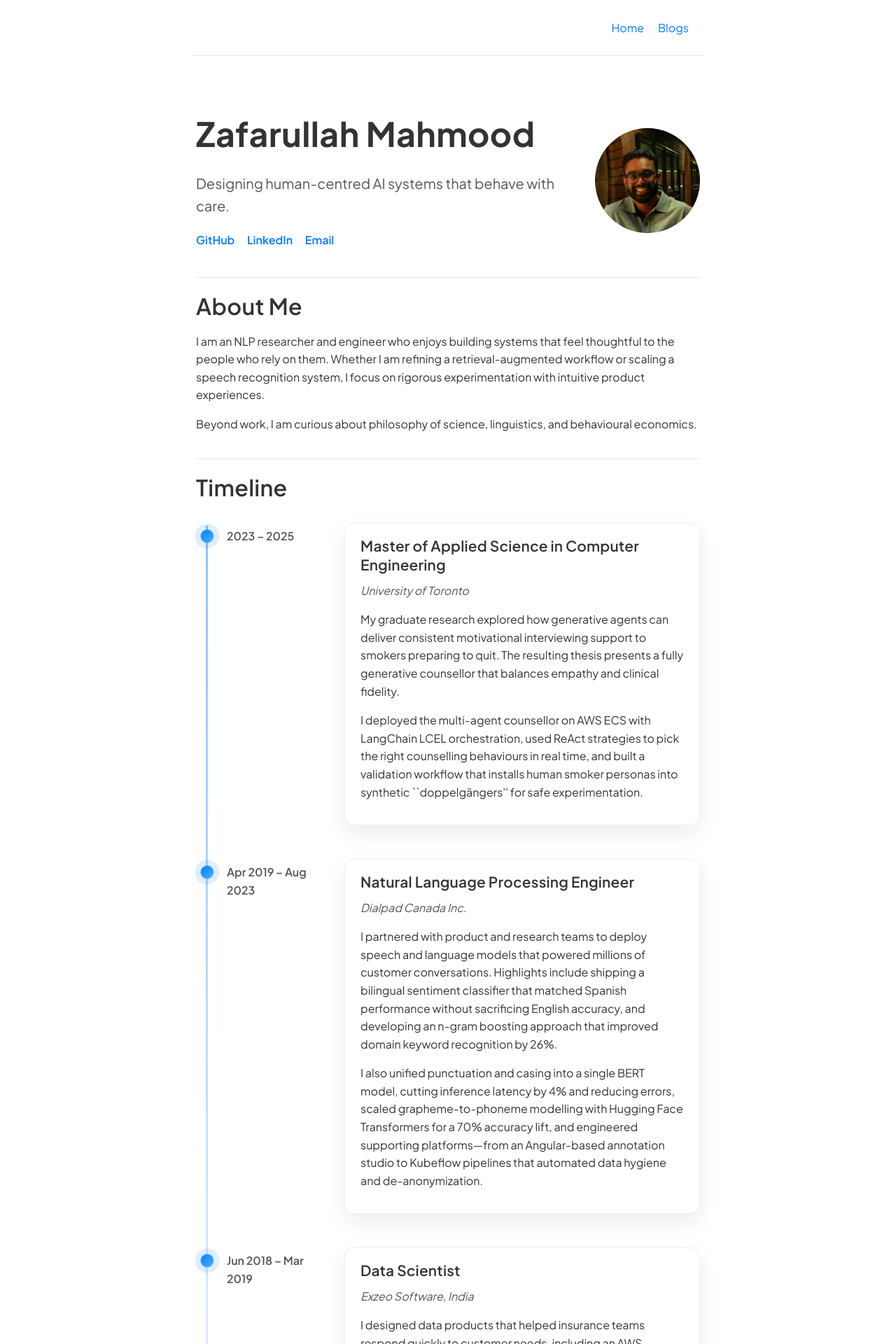
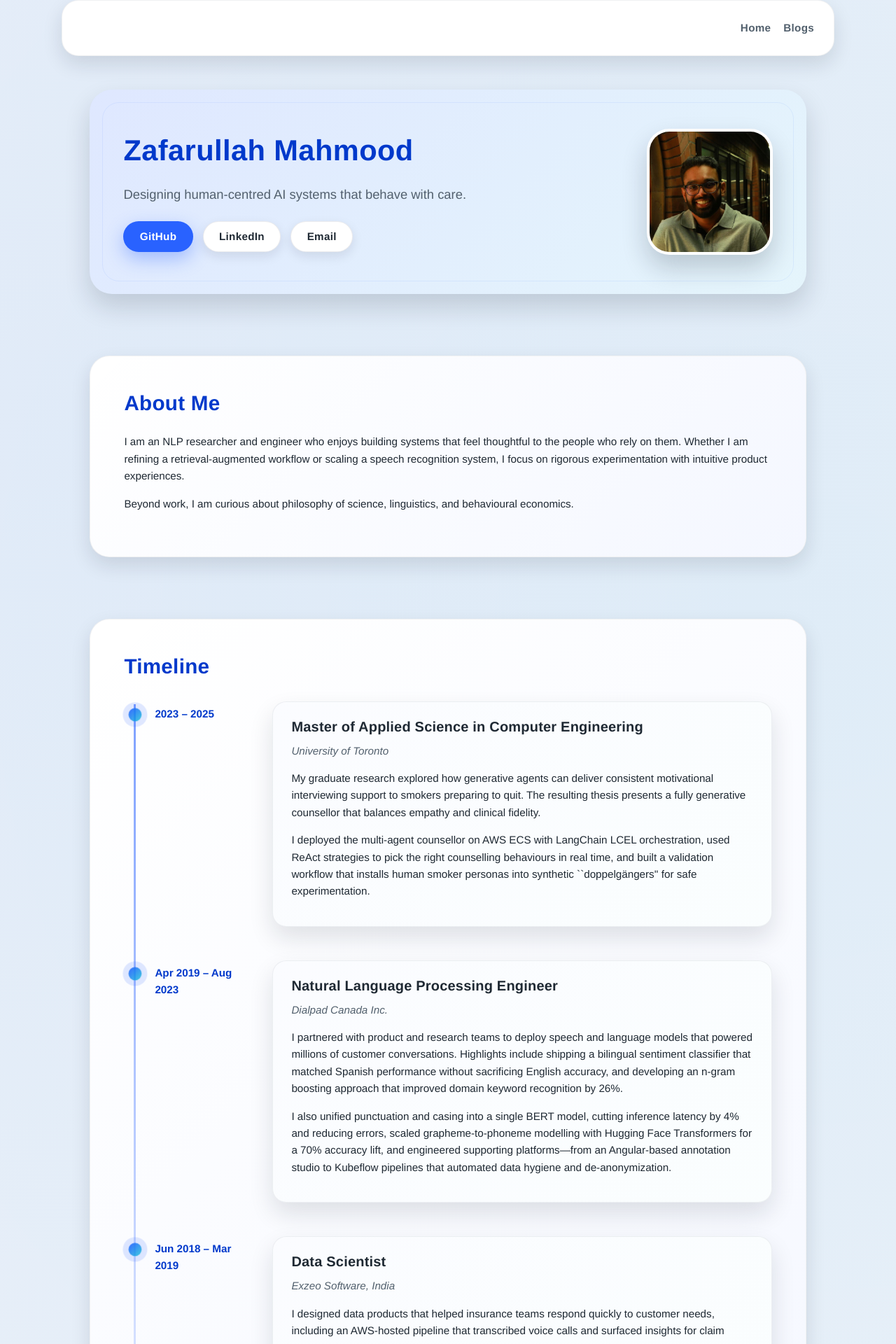
Before and after one commit to zaffnet/zaffnet.github.io, a Jekyll site: the page built from index.html, in a window 1280 px wide. Shown: the top 1920 px of the page at 70% size. Built offline with Jekyll 4.4.1, drawn with Linux system fonts in a browser that asks for light colours.

Commit message:
Refresh home page styling with material design palette

```diff
--- a/_layouts/default.html
+++ b/_layouts/default.html
@@ -6,9 +6,6 @@
   <title>{{ page.title }} | {{ site.title }}</title>
   <link rel="stylesheet" href="{{ "/assets/css/style.css" | relative_url }}">
   <link rel="stylesheet" href="{{ "/assets/css/syntax.css" | relative_url }}">
-  <link rel="preconnect" href="https://fonts.googleapis.com">
-  <link rel="preconnect" href="https://fonts.gstatic.com" crossorigin>
-  <link href="https://fonts.googleapis.com/css2?family=Plus+Jakarta+Sans:wght@300;400;500;600;700&display=swap" rel="stylesheet">
   <link rel="icon" type="image/svg+xml" href="{{ "/assets/favicon.svg" | relative_url }}">
   <link rel="icon" type="image/png" sizes="32x32" href="{{ "/assets/favicon-32.png" | relative_url }}">
   <link rel="icon" type="image/png" sizes="192x192" href="{{ "/assets/favicon-512.png" | relative_url }}">
--- a/assets/css/style.css
+++ b/assets/css/style.css
@@ -1,20 +1,31 @@
 /* General styles */
 :root {
-  --text-primary: #333;
-  --text-secondary: #555;
-  --background-primary: #fff;
-  --accent-color: #007aff;
-  --border-color: #e5e5e5;
+  --text-primary: #1f2933;
+  --text-secondary: #52606d;
+  --background-primary: #f3f5f9;
+  --surface-color: #ffffff;
+  --surface-tinted: #f8faff;
+  --accent-color: #2962ff;
+  --accent-color-strong: #0039cb;
+  --accent-color-soft: rgba(41, 98, 255, 0.12);
+  --border-color: rgba(15, 23, 42, 0.08);
   --header-height: 80px;
-  --font-family-base: 'Plus Jakarta Sans', 'Inter', -apple-system, BlinkMacSystemFont, 'Segoe UI', Roboto, 'Helvetica Neue', Arial, sans-serif;
-  --font-family-heading: 'Plus Jakarta Sans', 'Inter', -apple-system, BlinkMacSystemFont, 'Segoe UI', Roboto, 'Helvetica Neue', Arial, sans-serif;
+  --shadow-1: 0 12px 28px rgba(15, 23, 42, 0.12);
+  --shadow-2: 0 18px 36px rgba(15, 23, 42, 0.16);
+  --font-family-base: 'Helvetica Neue', 'Calibri Light', 'Roboto', sans-serif;
+  --font-family-heading: 'Helvetica Neue', 'Calibri Light', 'Roboto', sans-serif;
+  color-scheme: light;
 }
 
 body {
   font-family: var(--font-family-base);
   line-height: 1.6;
   color: var(--text-primary);
-  background-color: var(--background-primary);
+  font-size: 0.95rem;
+  background: radial-gradient(circle at 10% 10%, rgba(41, 98, 255, 0.06), transparent 60%),
+    radial-gradient(circle at 90% 15%, rgba(0, 184, 212, 0.05), transparent 55%),
+    radial-gradient(circle at 20% 90%, rgba(255, 138, 101, 0.05), transparent 65%),
+    var(--background-primary);
   margin: 0;
   padding: 0;
   -webkit-font-smoothing: antialiased;
@@ -29,9 +40,9 @@ body {
 }
 
 .container > header {
-  width: 60vw;
+  width: min(90vw, 1200px);
   margin: 0 auto;
-  padding: 0 20px;
+  padding: 0 1.5rem;
   box-sizing: border-box;
 }
 
@@ -39,8 +50,12 @@ body {
 .container > footer {
   width: min(90vw, 1200px);
   margin: 0 auto;
-  padding: 0 20px;
+  padding: 0 1.5rem;
   box-sizing: border-box;
+}
+
+main {
+  padding: 48px 0 72px;
 }
 
 a {
@@ -49,13 +64,18 @@ a {
 }
 
 a:hover {
-  text-decoration: underline;
+  text-decoration: none;
 }
 
-h1 { font-size: 2.5rem; }
-h2 { font-size: 2rem; }
-h3 { font-size: 1.5rem; }
-h4, h5, h6 { font-size: 1.25rem; }
+a:focus-visible {
+  outline: 2px solid var(--accent-color);
+  outline-offset: 2px;
+}
+
+h1 { font-size: 2.35rem; }
+h2 { font-size: 1.85rem; }
+h3 { font-size: 1.4rem; }
+h4, h5, h6 { font-size: 1.15rem; }
 
 h1, h2, h3, h4, h5, h6 {
   font-family: var(--font-family-heading);
@@ -71,6 +91,8 @@ header {
   height: var(--header-height);
   display: flex;
   justify-content: center;
+  align-items: center;
+  padding: 12px 0 0;
 }
 
 header nav {
@@ -78,10 +100,13 @@ header nav {
   justify-content: space-between;
   align-items: center;
   height: 100%;
-  width: 60vw;
-  padding: 0 20px;
+  width: min(90vw, 1200px);
+  padding: 0 28px;
   box-sizing: border-box;
-  border-bottom: 1px solid var(--border-color);
+  background: var(--surface-color);
+  border: 1px solid rgba(15, 23, 42, 0.06);
+  border-radius: 24px;
+  box-shadow: var(--shadow-1);
 }
 
 .nav-logo {
@@ -102,21 +127,30 @@ header nav ul {
   margin: 0;
   padding: 0;
   display: flex;
-  gap: 20px;
+  gap: 18px;
 }
 
-/* Main content */
-main {
-  padding: 40px 0;
+header nav a {
+  color: var(--text-secondary);
+  font-weight: 600;
+  letter-spacing: 0.02em;
+  transition: color 0.2s ease, transform 0.2s ease;
+}
+
+header nav a:hover,
+header nav a:focus-visible {
+  color: var(--accent-color);
+  transform: translateY(-1px);
 }
 
 /* Footer */
 footer {
   text-align: center;
-  padding: 40px 0;
-  border-top: 1px solid var(--border-color);
+  padding: 48px 0;
+  border-top: 1px solid rgba(15, 23, 42, 0.08);
   color: var(--text-secondary);
   font-size: 0.9rem;
+  background: linear-gradient(135deg, rgba(41, 98, 255, 0.05), rgba(0, 184, 212, 0.05));
 }
 
 footer p {
@@ -129,49 +163,93 @@ footer a {
 
 /* New Homepage Styles */
 .intro-section {
+  position: relative;
   display: flex;
   align-items: center;
-  padding: 40px 0;
-  gap: 40px;
+  gap: 48px;
   flex-wrap: wrap;
+  padding: 56px clamp(1.5rem, 4vw, 3rem);
+  border-radius: 32px;
+  background: linear-gradient(135deg, rgba(41, 98, 255, 0.12), rgba(0, 184, 212, 0.08))
+      var(--surface-tinted);
+  box-shadow: var(--shadow-2);
+  overflow: hidden;
+}
+
+.intro-section::after {
+  content: "";
+  position: absolute;
+  inset: 18px;
+  border-radius: 24px;
+  border: 1px solid rgba(41, 98, 255, 0.08);
+  pointer-events: none;
 }
 
 .intro-text {
   flex: 1 1 360px;
   min-width: 0;
+  position: relative;
+  z-index: 1;
 }
 
 .intro-text h1 {
   margin-top: 0;
-  font-size: 3rem;
+  font-size: 2.6rem;
   font-weight: 700;
+  color: var(--accent-color-strong);
 }
 
 .intro-text .subtitle {
-  font-size: 1.25rem;
+  font-size: 1.15rem;
   color: var(--text-secondary);
+  max-width: 32rem;
 }
 
 .intro-description {
-  margin-top: 1.2rem;
-  font-size: 1.05rem;
+  margin-top: 1rem;
+  font-size: 1rem;
   color: var(--text-secondary);
 }
 
 .contact-links {
-  margin-top: 20px;
+  margin-top: 24px;
+  display: flex;
+  flex-wrap: wrap;
+  gap: 14px;
 }
 
 .contact-links a {
-  margin-right: 15px;
+  display: inline-flex;
+  align-items: center;
+  justify-content: center;
+  padding: 0.55rem 1.4rem;
+  border-radius: 999px;
   font-weight: 600;
+  letter-spacing: 0.02em;
+  border: 1px solid rgba(15, 23, 42, 0.08);
+  box-shadow: 0 6px 16px rgba(15, 23, 42, 0.1);
+  background: var(--surface-color);
+  color: var(--text-primary);
+  transition: transform 0.2s ease, box-shadow 0.2s ease, background-color 0.2s ease;
 }
 
-.intro-image img {
-  width: 150px;
-  height: 150px;
-  border-radius: 50%;
-  object-fit: cover;
+.contact-links a:first-child {
+  background: var(--accent-color);
+  color: #fff;
+  border-color: transparent;
+  box-shadow: 0 10px 26px rgba(41, 98, 255, 0.35);
+}
+
+.contact-links a:hover,
+.contact-links a:focus-visible {
+  transform: translateY(-2px);
+  box-shadow: 0 14px 32px rgba(15, 23, 42, 0.16);
+}
+
+.contact-links a:first-child:hover,
+.contact-links a:first-child:focus-visible {
+  background: var(--accent-color-strong);
+  box-shadow: 0 16px 34px rgba(41, 98, 255, 0.4);
 }
 
 .intro-image {
@@ -179,15 +257,50 @@ footer a {
   display: flex;
   justify-content: center;
   min-width: 150px;
+  position: relative;
+  z-index: 1;
+}
+
+.intro-image img {
+  width: 172px;
+  height: 172px;
+  border-radius: 32px;
+  object-fit: cover;
+  box-shadow: 0 18px 36px rgba(15, 23, 42, 0.2);
+  border: 4px solid rgba(255, 255, 255, 0.9);
+  background: #fff;
 }
 
 .content-section {
-  padding: 20px 0;
-  border-top: 1px solid var(--border-color);
+  position: relative;
+  margin-top: clamp(32px, 5vw, 56px);
+  padding: 48px clamp(1.5rem, 4vw, 3rem);
+  border-radius: 28px;
+  background: var(--surface-color);
+  border: 1px solid rgba(15, 23, 42, 0.06);
+  box-shadow: var(--shadow-1);
+  overflow: hidden;
+}
+
+.content-section::before {
+  content: "";
+  position: absolute;
+  inset: 0;
+  background: linear-gradient(135deg, transparent, rgba(41, 98, 255, 0.05));
+  pointer-events: none;
 }
 
 .content-section h2 {
+  position: relative;
   margin-top: 0;
+  margin-bottom: 1.5rem;
+  font-weight: 700;
+  color: var(--accent-color-strong);
+}
+
+.content-section > * {
+  position: relative;
+  z-index: 1;
 }
 
 /* Timeline */
@@ -199,6 +312,7 @@ footer a {
   --timeline-line-width: 3px;
   --timeline-marker-diameter: 18px;
   padding-left: var(--timeline-padding);
+  z-index: 1;
 }
 
 .timeline-track::before {
@@ -208,7 +322,7 @@ footer a {
   top: 4px;
   bottom: 4px;
   width: var(--timeline-line-width);
-  background: linear-gradient(180deg, rgba(0, 122, 255, 0.45), rgba(0, 122, 255, 0));
+  background: linear-gradient(180deg, rgba(41, 98, 255, 0.6), rgba(0, 184, 212, 0));
 }
 
 .timeline-item {
@@ -230,28 +344,28 @@ footer a {
   width: var(--timeline-marker-diameter);
   height: var(--timeline-marker-diameter);
   border-radius: 50%;
-  background: linear-gradient(135deg, #007aff, #4fb6ff);
-  box-shadow: 0 0 0 6px rgba(0, 122, 255, 0.15);
+  background: linear-gradient(135deg, rgba(41, 98, 255, 0.95), rgba(0, 184, 212, 0.75));
+  box-shadow: 0 0 0 6px rgba(41, 98, 255, 0.12);
   animation: pulse 6s ease-in-out infinite;
 }
 
 .timeline-date {
-  font-weight: 600;
-  color: var(--text-secondary);
+  font-weight: 700;
+  color: var(--accent-color-strong);
   padding-top: 6px;
 }
 
 .timeline-body {
-  background: #ffffff;
-  border: 1px solid rgba(0, 0, 0, 0.06);
-  border-radius: 14px;
-  padding: 18px 22px;
-  box-shadow: 0 12px 30px rgba(15, 23, 42, 0.08);
+  background: linear-gradient(135deg, rgba(41, 98, 255, 0.02), rgba(0, 184, 212, 0.02)) var(--surface-color);
+  border: 1px solid rgba(15, 23, 42, 0.06);
+  border-radius: 20px;
+  padding: 22px 26px;
+  box-shadow: 0 16px 34px rgba(15, 23, 42, 0.12);
 }
 
 .timeline-body h3 {
   margin-top: 0;
-  font-size: 1.3rem;
+  font-size: 1.25rem;
 }
 
 .timeline-body p {
@@ -271,11 +385,11 @@ footer a {
   0%,
   100% {
     transform: scale(1);
-    box-shadow: 0 0 0 6px rgba(0, 122, 255, 0.15);
+    box-shadow: 0 0 0 6px rgba(41, 98, 255, 0.16);
   }
   50% {
     transform: scale(1.1);
-    box-shadow: 0 0 0 10px rgba(0, 122, 255, 0.1);
+    box-shadow: 0 0 0 10px rgba(41, 98, 255, 0.12);
   }
 }
 
@@ -283,6 +397,7 @@ footer a {
 .skills-intro {
   max-width: 660px;
   color: var(--text-secondary);
+  font-size: 0.98rem;
 }
 
 .skills-infographic {
@@ -293,11 +408,12 @@ footer a {
 }
 
 .skills-card {
-  background: #ffffff;
+  position: relative;
+  background: linear-gradient(135deg, rgba(41, 98, 255, 0.08), rgba(0, 184, 212, 0.04)) var(--surface-color);
   border: 1px solid rgba(15, 23, 42, 0.08);
-  border-radius: 18px;
-  padding: 24px;
-  box-shadow: 0 20px 45px rgba(15, 23, 42, 0.12);
+  border-radius: 24px;
+  padding: 28px;
+  box-shadow: var(--shadow-1);
   display: flex;
   flex-direction: column;
   gap: 16px;
@@ -305,8 +421,8 @@ footer a {
 }
 
 .skills-card:hover {
-  transform: translateY(-6px);
-  box-shadow: 0 28px 50px rgba(15, 23, 42, 0.16);
+  transform: translateY(-8px);
+  box-shadow: var(--shadow-2);
 }
 
 .card-header {
@@ -319,19 +435,20 @@ footer a {
   width: 52px;
   height: 52px;
   border-radius: 16px;
-  background: linear-gradient(135deg, rgba(0, 122, 255, 0.15), rgba(0, 122, 255, 0.35));
+  background: linear-gradient(135deg, rgba(41, 98, 255, 0.16), rgba(0, 184, 212, 0.18));
   display: inline-flex;
   align-items: center;
   justify-content: center;
   font-size: 1.6rem;
-  color: #0052a3;
-  box-shadow: inset 0 0 0 1px rgba(0, 122, 255, 0.25);
+  color: var(--accent-color-strong);
+  box-shadow: inset 0 0 0 1px rgba(41, 98, 255, 0.28);
   animation: float 8s ease-in-out infinite;
 }
 
 .skills-card p {
   margin: 0;
   color: var(--text-secondary);
+  font-size: 0.95rem;
 }
 
 .skill-badges {
@@ -420,6 +537,7 @@ footer a {
     flex-direction: column;
     text-align: center;
     gap: 24px;
+    padding: 48px 2rem;
   }
 
   .intro-text {
@@ -434,8 +552,8 @@ footer a {
     margin-bottom: 20px;
   }
 
-  .intro-description {
-    text-align: left;
+  .intro-section::after {
+    inset: 14px;
   }
 }
 
@@ -490,26 +608,22 @@ footer a {
 /* Home layout */
 .home-container {
   width: 100%;
-  max-width: 60vw;
+  max-width: min(1100px, 92vw);
   margin: 0 auto;
-  padding: 0 1.5rem;
+  padding: 0 clamp(1.25rem, 3vw, 2.75rem) 88px;
   box-sizing: border-box;
+  display: flex;
+  flex-direction: column;
+  gap: 32px;
 }
 
 /* Blog styles */
-.home-container {
-  width: 100%;
-  max-width: 60vw;
-  margin: 0 auto;
-  padding: 0 1.5rem;
-  box-sizing: border-box;
-}
 
 .blog-container {
   width: 100%;
-  max-width: 60vw;
+  max-width: min(900px, 88vw);
   margin: 0 auto;
-  padding: 0 1.5rem;
+  padding: 0 clamp(1.25rem, 3vw, 2.5rem);
   box-sizing: border-box;
 }
 
@@ -615,12 +729,26 @@ footer a {
   .blog-container {
     width: 100%;
     max-width: 100%;
-    padding: 0 1.25rem;
+    padding: 0 1.25rem 72px;
+  }
+
+  .content-section {
+    margin-top: 40px;
+    padding: 36px 1.5rem;
+    border-radius: 22px;
+  }
+
+  .intro-section {
+    padding: 42px 1.75rem;
+  }
+
+  .intro-section::after {
+    inset: 12px;
   }
 }
 .container > main {
-  padding-top: 40px;
-  padding-bottom: 40px;
+  padding-top: 48px;
+  padding-bottom: 72px;
 }
 
 body.post-page .container > main,
```
